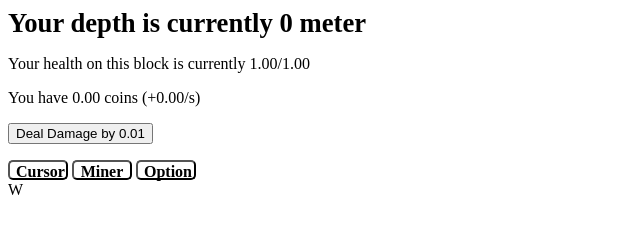
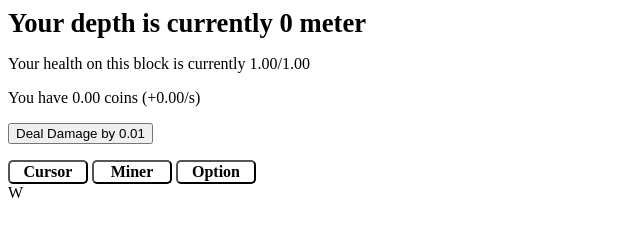
Before and after one commit to 1e1000000/idle-digger, a plain HTML site: page index.html in a window 1280 px wide. Shown: the whole page, without its empty margins (0-640 px from the left). Drawn offline with Linux system fonts and the light colour scheme.

Commit message:
Update style.css

```diff
--- a/style.css
+++ b/style.css
@@ -4,11 +4,11 @@
   background: #FFFFFF;
   border-radius: 5px;
   border-color: #000000;
-  border-weight: 10px;
+  border-weight: 0px;
   cursor: pointer;
   transition-duration: 0.1s;
-  width: 60px;
-  height: 20px;
+  width: 80px;
+  height: 24px;
   font-size: 12pt;
   font-weight: bold;
 }
```
